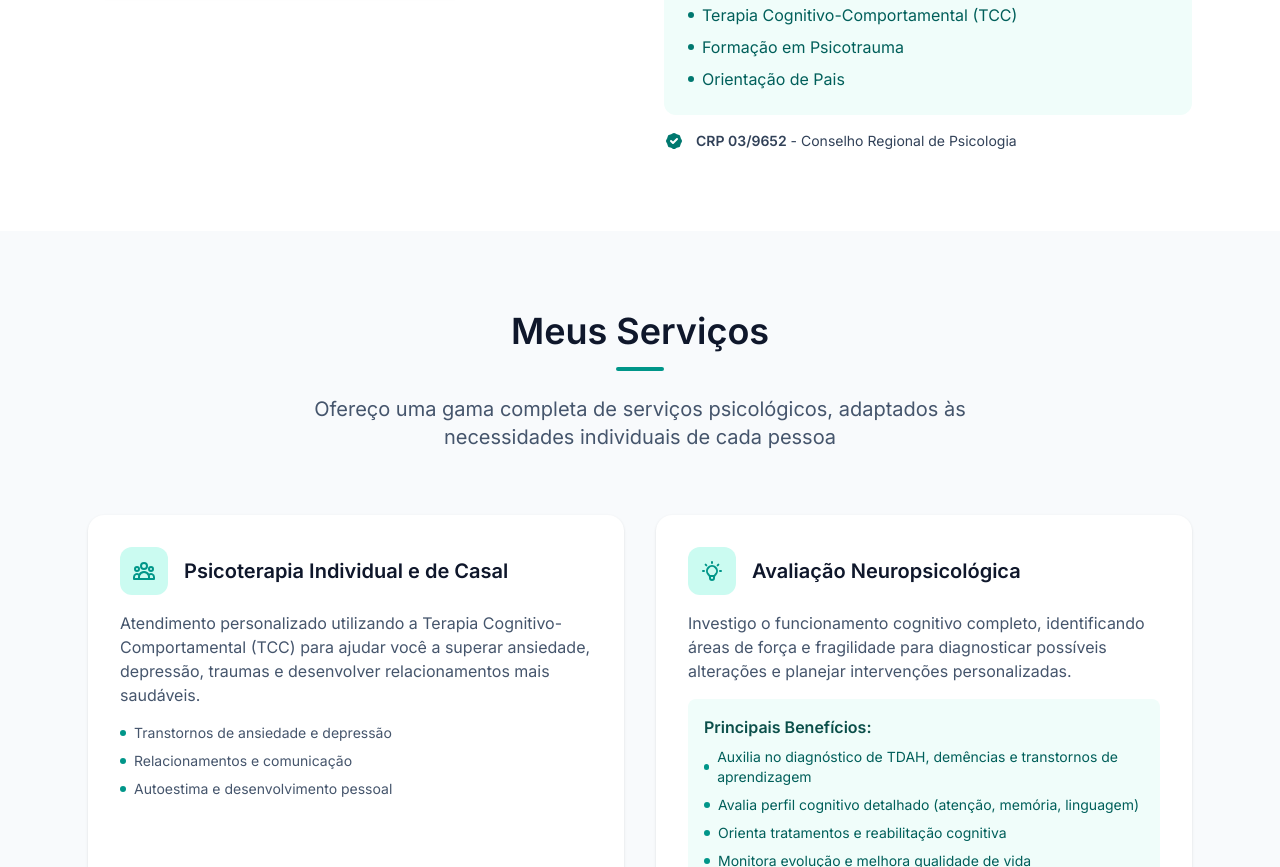
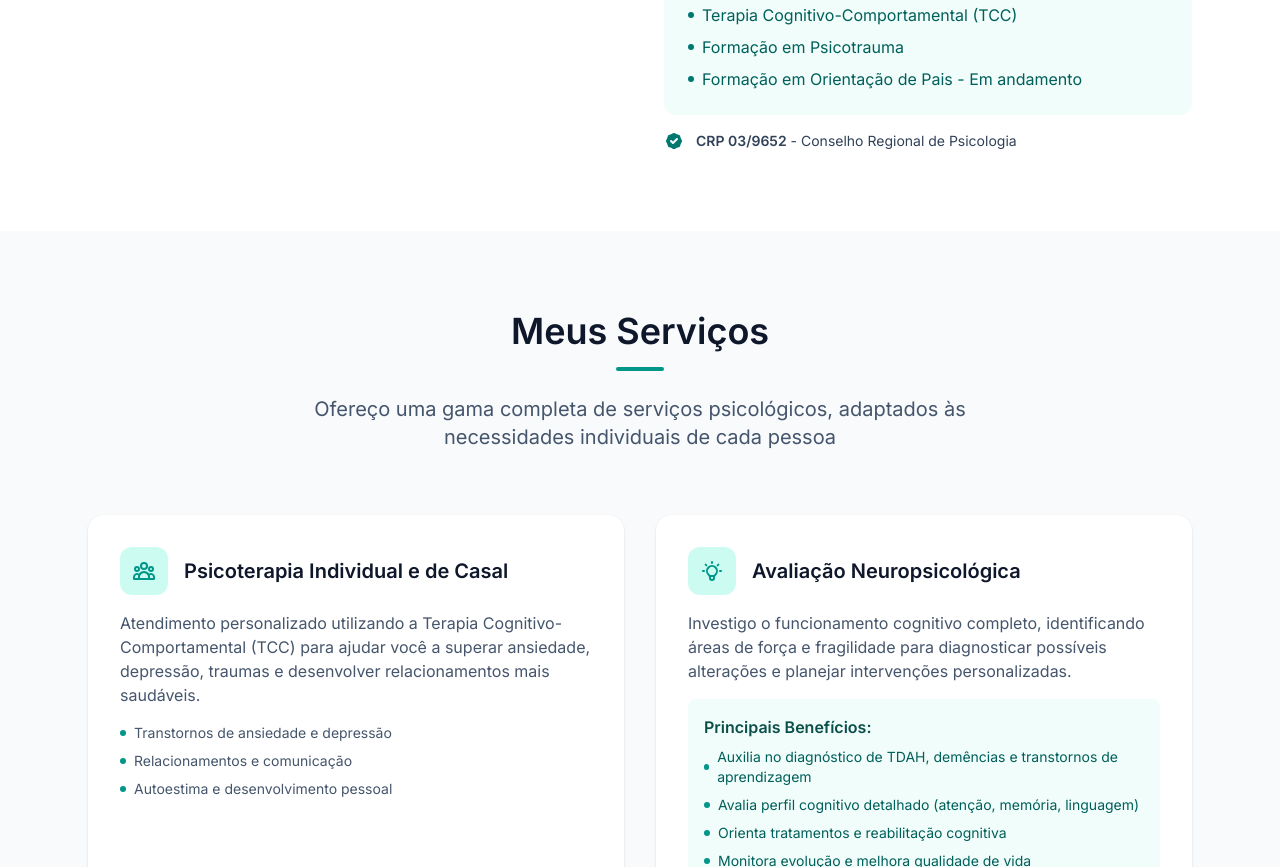
Before and after one commit to brtiago/portfolio-ninna-merces, an Astro site: page / in a window 1280 px wide. Shown: the part 1549-2416 px from the top of the page. Built offline with nearby package versions, Linux system fonts and the light colour scheme; Astro itself is replaced by a stand-in of ours.

Commit message:
fix: formação em orientação a pais

```diff
--- a/src/components/sections/About.astro
+++ b/src/components/sections/About.astro
@@ -103,7 +103,7 @@ import siteConfig from "../../data/site-config.json";
                 </div>
                 <div class="flex items-center space-x-2">
                   <div class="w-1.5 h-1.5 bg-teal-700 rounded-full"></div>
-                  <p class="text-teal-800">Orientação de Pais</p>
+                  <p class="text-teal-800">Formação em Orientação de Pais - Em andamento</p>
                 </div>
               </div>
             </div>
```
